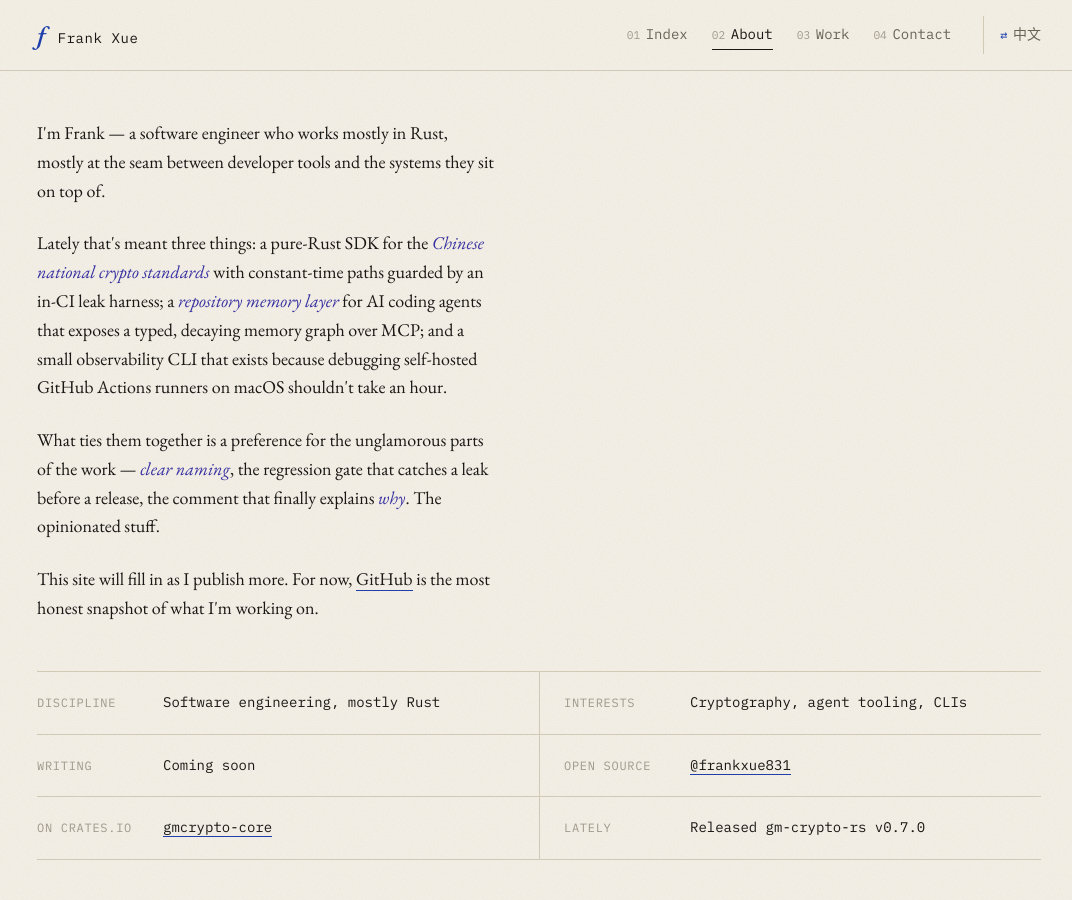
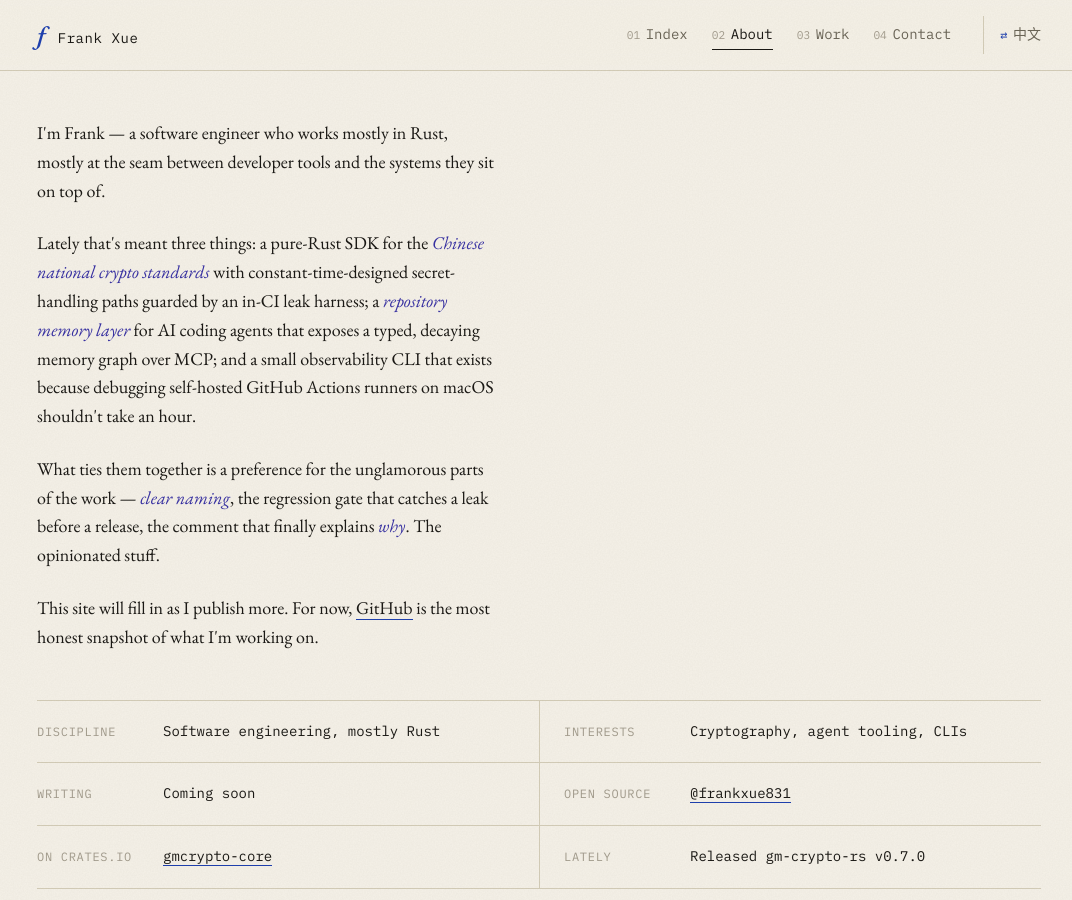
Before and after one commit to frankxue831/frankxue831.github.io, a Jekyll site: the page built from about.html, in a window 1280 px wide and 900 px high, scrolled down 396 px. Shown: the whole window, without its empty margins (101-1173 px from the left). Built offline with Jekyll 4.4.1, drawn with Linux system fonts in a browser that asks for light colours.

Commit message:
fix: qualify crypto timing posture copy

```diff
--- a/about.html
+++ b/about.html
@@ -27,8 +27,8 @@ alternate: /zh/about/
         </p>
         <p>
             Lately that's meant three things: a pure-Rust SDK for the
-            <em>Chinese national crypto standards</em> with constant-time
-            paths guarded by an in-CI leak harness; a
+            <em>Chinese national crypto standards</em> with constant-time-designed
+            secret-handling paths guarded by an in-CI leak harness; a
             <em>repository memory layer</em> for AI coding agents that
             exposes a typed, decaying memory graph over MCP; and a small
             observability CLI that exists because debugging
--- a/zh/about.html
+++ b/zh/about.html
@@ -27,7 +27,7 @@ alternate: /about/
         <p>
             最近主要在做三样东西。
             一是国密 SM2 / SM3 / SM4 的纯 Rust SDK,
-            涉及秘密的路径全部按<em>常量时间</em>来设计,
+            涉及秘密的关键路径按<em>常量时间</em>来设计,
             CI 里有 dudect 在守着。
             二是给 AI 编程 Agent 做一个仓库记忆层——
             把项目里的事结构化地记下来、按时间慢慢淡化,
```
